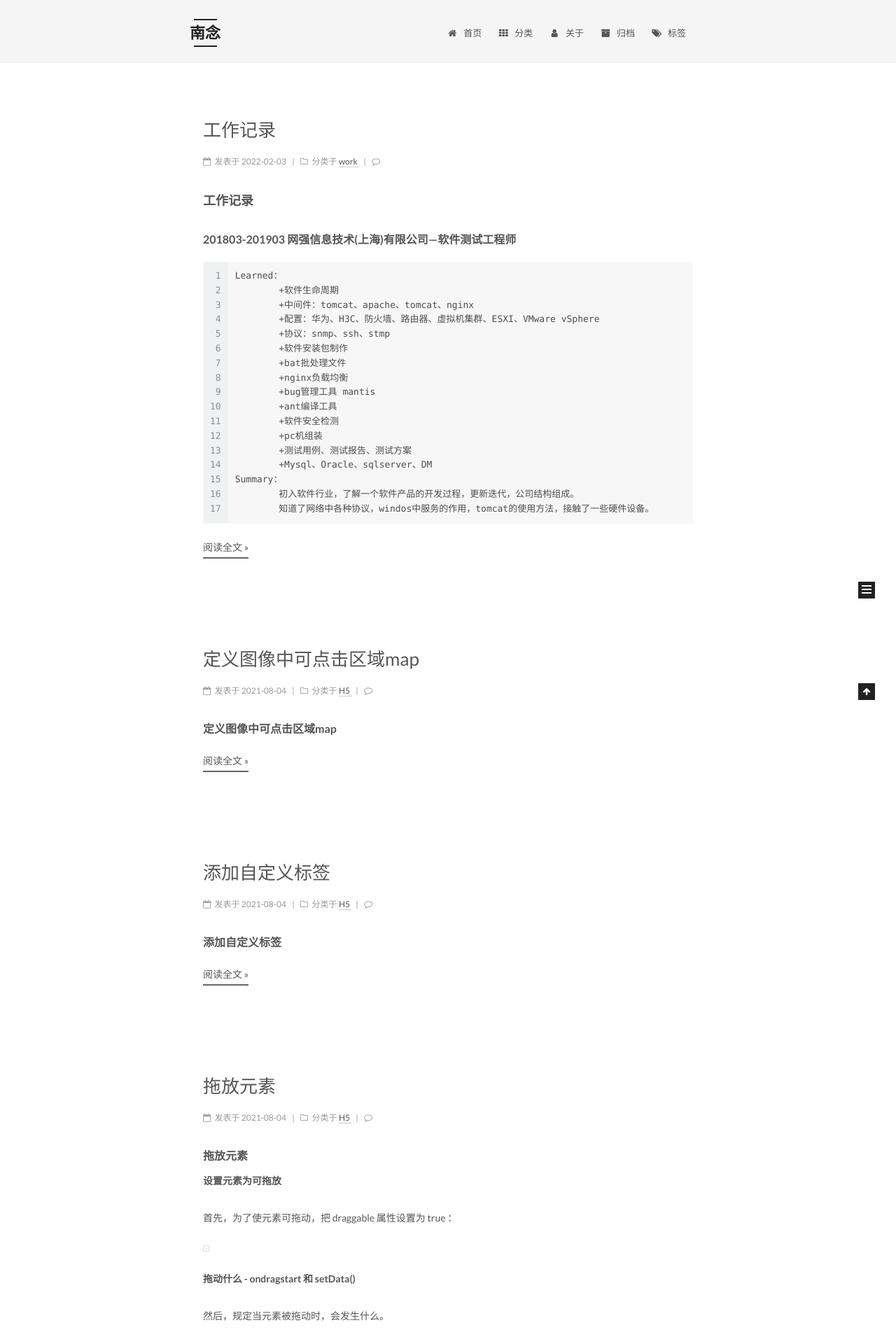
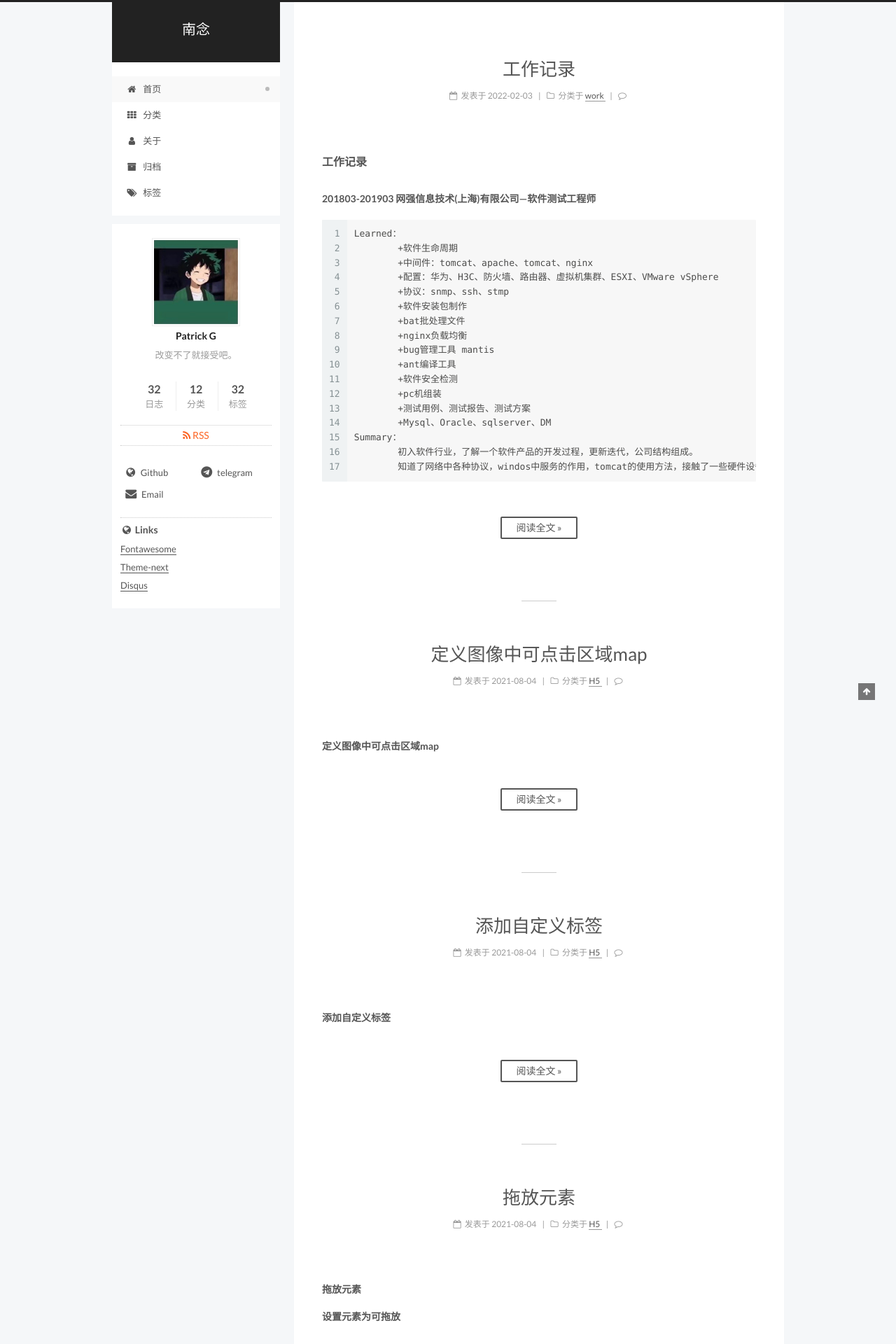
Before and after one commit to patrick60814/beforbad.github.io, a Jekyll site: the page built from index.html, in a window 1280 px wide. Shown: the top 1920 px of the page at 70% size. Built offline with Jekyll 4.4.1, drawn with Linux system fonts in a browser that asks for light colours; the list of posts is cut into pages by our own code; comment, search, counter and statistics services are not loaded.

Commit message:
Update _config.yml

```diff
--- a/_config.yml
+++ b/_config.yml
@@ -152,8 +152,8 @@ menu_icons:
 
 # Schemes
 #scheme: Muse
-scheme: Mist
-#scheme: Pisces
+#scheme: Mist
+scheme: Pisces
 
 
 # ---------------------------------------------------------------
@@ -388,7 +388,7 @@ han: false
 # Disqus
 disqus:
   enable: true
-  shortname: beforbad
+  shortname: patrick60814
   count: true
   # hide comments (visitors need to click to load the comments)
   # count need to be false when hide is true
```
